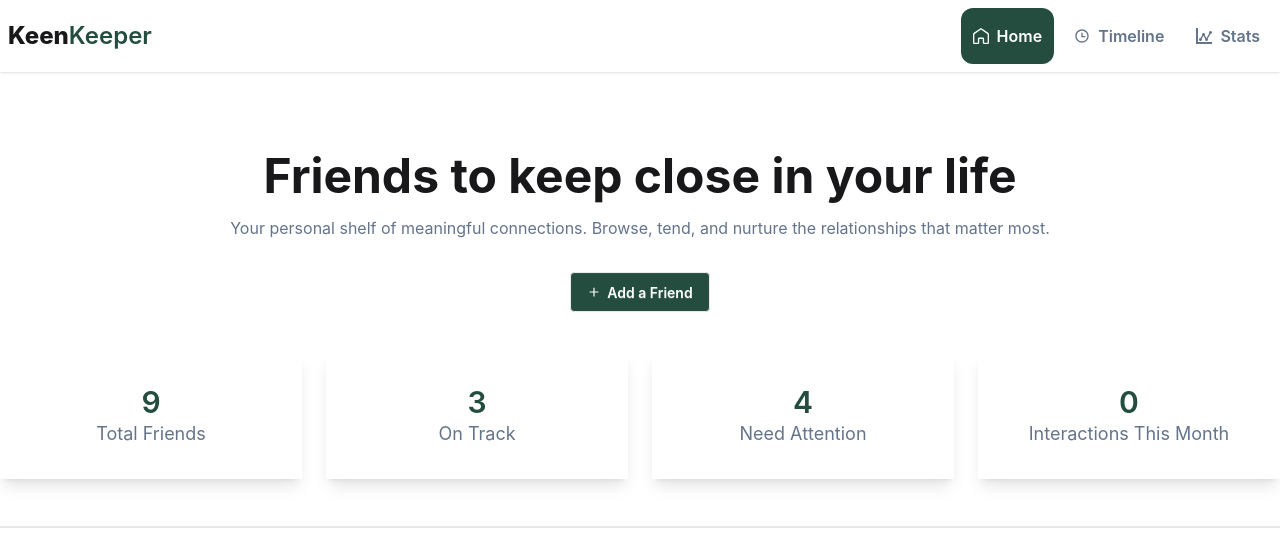
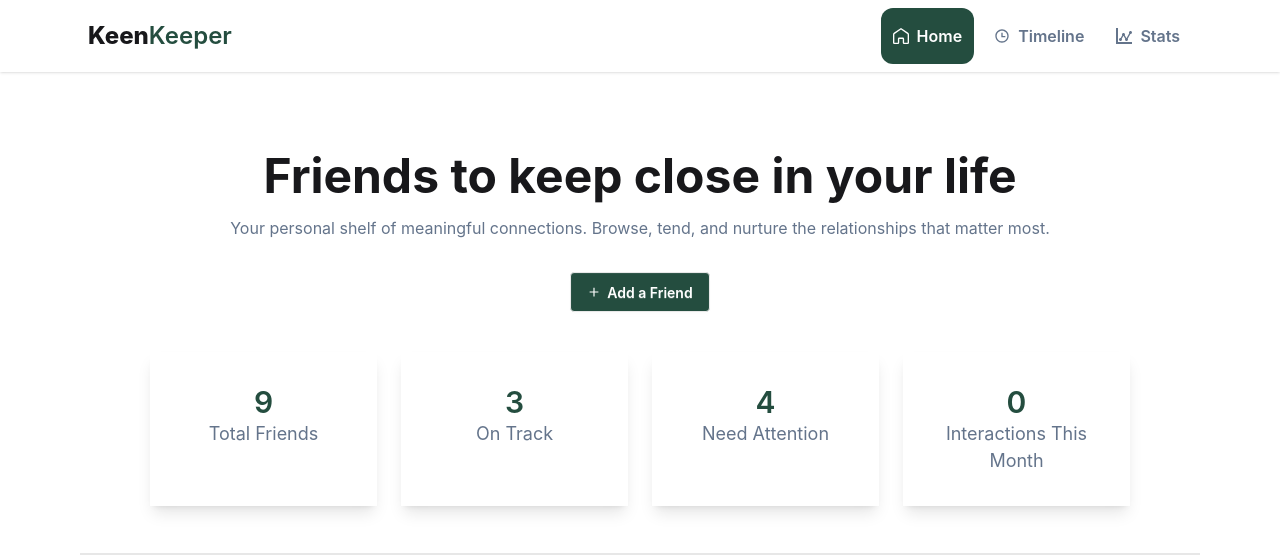
Before and after one commit to Eaoumoon-Haque-1/keen-keeper-React-router-Website, a React (Vite) app: page / in a window 1280 px wide. Shown: the top 556 px of the page. Built offline with nearby package versions, Linux system fonts and the light colour scheme.

Commit message:
spacing are fixed for web version

```diff
--- a/src/Component/Homepage/Banner.jsx
+++ b/src/Component/Homepage/Banner.jsx
@@ -3,7 +3,7 @@ import { IoMdAdd } from 'react-icons/io';
 
 const Banner = () => {
     return (
-        <div className='container mx-auto mt-20'>
+        <div className='w-7/8 mx-auto mt-20'>
             <h1 className='text-5xl font-bold text-center mb-4'>Friends to keep close in your life</h1>
             <p className='text-[#64748bFF] text-center mb-8'>Your personal shelf of meaningful connections. Browse, tend, and nurture the
             relationships that matter most.</p>
--- a/src/Component/Homepage/CountStat.jsx
+++ b/src/Component/Homepage/CountStat.jsx
@@ -20,8 +20,8 @@ const CountStat = () => {
     (friend) => friend.status === "Overdue").length;
 
   return (
-    <div className="container mx-auto">
-      <div className="container mx-auto grid grid-cols-1 md:grid-cols-2 lg:grid-cols-4 gap-6 text-center mb-10">
+    <div className="w-7/8 mx-auto">
+      <div className="w-7/8 mx-auto grid grid-cols-1 md:grid-cols-2 lg:grid-cols-4 gap-6 text-center mb-10">
         <div className="shadow-lg p-8 ">
           <p className="text-3xl font-semibold text-[#244d3fFF]">
             {friends.length}
--- a/src/Component/Homepage/FriendsList.jsx
+++ b/src/Component/Homepage/FriendsList.jsx
@@ -8,7 +8,7 @@ const FriendsList = () => {
     const {friends,loading} = useFriends();
 
     return (
-        <div className='container mx-auto '>
+        <div className='w-7/8 mx-auto '>
             <p className='mb-4 text-2xl font-semibold'>Your Friends</p>
             {
                     loading ? (
--- a/src/Component/Shared/Footer.jsx
+++ b/src/Component/Shared/Footer.jsx
@@ -5,7 +5,7 @@ import twitterImg from "../../assets/images/twitter.png";
 const Footer = () => {
   return (
     <div className="bg-[#244d3fFF] px-10 pt-8  md:pt-20 md:px-40 lg:px-60 pb-8">
-      <div className="container mx-auto">
+      <div className="">
           <h1 className="font-extrabold text-3xl md:text-6xl text-white text-center">
             KeenKeeper
           </h1>
--- a/src/Component/Shared/MyNavLink.jsx
+++ b/src/Component/Shared/MyNavLink.jsx
@@ -3,7 +3,7 @@ import { NavLink } from 'react-router';
 
 const MyNavLink = ({to,children}) => {
     return (
-        <div>
+        <div >
             <NavLink to={to} className={({isActive})=>`font-semibold py-4 px-3 flex items-center justify-center gap-2 rounded-xl ${isActive ? "bg-[#244d3fFF] text-white":"text-[#64748bFF]"}`}>{children}</NavLink>
         </div>
     );
--- a/src/Component/Shared/Navbar.jsx
+++ b/src/Component/Shared/Navbar.jsx
@@ -8,7 +8,7 @@ import { RiTimeLine } from "react-icons/ri";
 const Navbar = () => {
   return (
     <div className="shadow">
-      <div className="navbar bg-base-100 container mx-auto">
+      <div className="navbar bg-base-100 w-7/8 mx-auto">
         <div className="flex-1">
           <a className=" text-2xl font-semibold"><span className="font-extrabold">Keen</span><span className="text-[#244d3fFF]">Keeper</span></a>
         </div>
--- a/src/pages/SingleFriend/Friend.jsx
+++ b/src/pages/SingleFriend/Friend.jsx
@@ -47,7 +47,7 @@ const Friend = () => {
   };
 //   console.log(interactions);
   return (
-    <div className="container mx-auto py-20">
+    <div className="w-7/8 mx-auto py-20">
       <div className="friend-page">
         <div className="friend-dashboard">
           <div className="profile-card card">
--- a/src/pages/Stats/Stats.jsx
+++ b/src/pages/Stats/Stats.jsx
@@ -25,7 +25,7 @@ const Stats = () => {
 
 
   return (
-    <div className="container mx-auto pb-20">
+    <div className="w-7/8 mx-auto pb-20">
       <p className="font-bold text-5xl text-[#1f2937] mt-20 mb-5">
         Friendship Analytics
       </p>
--- a/src/pages/Timeline/Timeline.jsx
+++ b/src/pages/Timeline/Timeline.jsx
@@ -30,7 +30,7 @@ const Timeline = () => {
   };
 
   return (
-    <div className="container mx-auto space-y-4 my-20">
+    <div className="w-7/8 mx-auto space-y-4 my-20">
       <p className="text-2xl lg:text-5xl font-bold">Timeline</p>
 
       <div className="flex flex-wrap gap-3">
```
